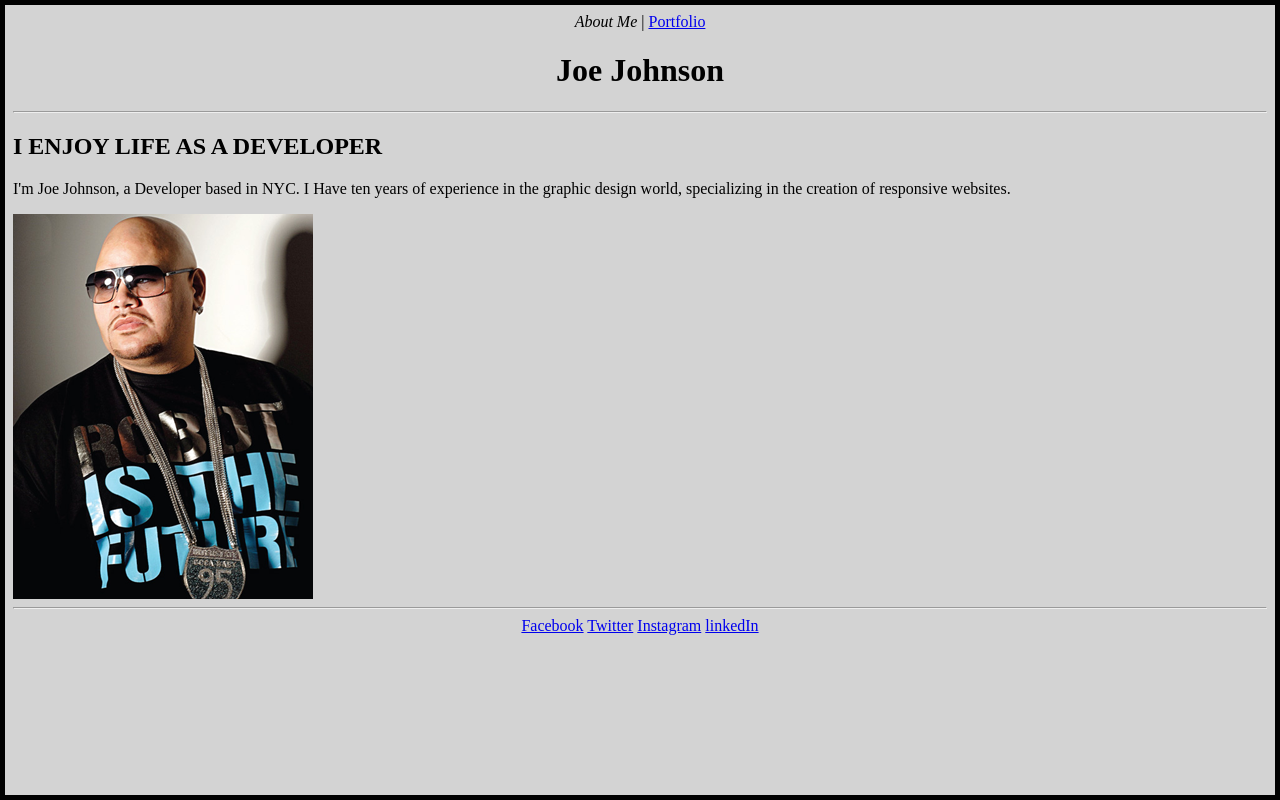
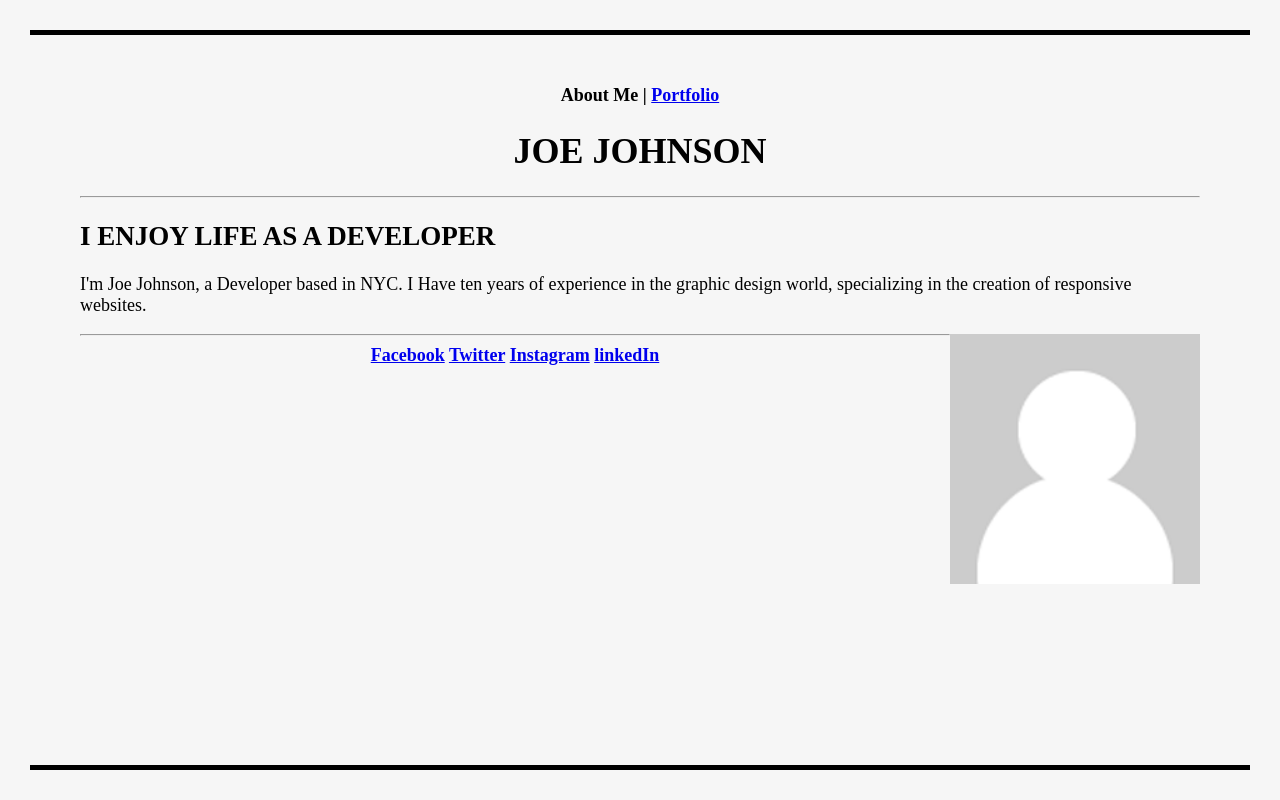
Before and after one commit to tinawqu/online-resume, a plain HTML site: page index.html in a window 1280 px wide. Drawn offline with Linux system fonts and the light colour scheme.

Commit message:
added additional css

```diff
--- a/css class 2/style.css
+++ b/css class 2/style.css
@@ -1,15 +1,22 @@
 body{
-	background-color: lightgray;
+	font-size:18px;
+	background-color: #F6F6F6;
+	border-top: 5px solid black;
+	border-bottom: 5px solid black;
+	padding: 50px;
+	margin: 30px;
 }
 
 nav {
+	font-weight: bold;
 	text-align: center;
 }
 
 h1{
 	text-align: center;
+	text-transform: uppercase;
 }
 
-html{
-	border: solid 5px;
-	border-color: black;
+img{
+	float: right;
+}
--- a/index.html
+++ b/index.html
@@ -1,13 +1,13 @@
 <html>
 	<head>
-		<title>Joe's Resume</title>
+		<title>Joe's Online Resume | Portfolio</title>
 		<link rel="stylesheet" type="text/css" href="css class 2/style.css">
 	</head>
 
 <body>
 
 	<nav>
-		<i>About Me</i> | <a target="_blank" href="portfolio.html">Portfolio</a>
+		<a> About Me</a> | <a target="_blank" href="portfolio.html">Portfolio</a>
 
 	</nav>
 
@@ -19,7 +19,7 @@
 
 	<p>I'm Joe Johnson, a Developer based in NYC. I Have ten years of experience in the graphic design world, specializing in the creation of responsive websites.</p>
 
-	<img src="images/joe.jpg" alt="joe">
+	<img src="images/user.png" alt="user" height="250px" width="250px">
 
 	<HR></HR>
 
```
Also changed, not shown: portfolio.html (+1 -2 lines), images/user.png (added).
